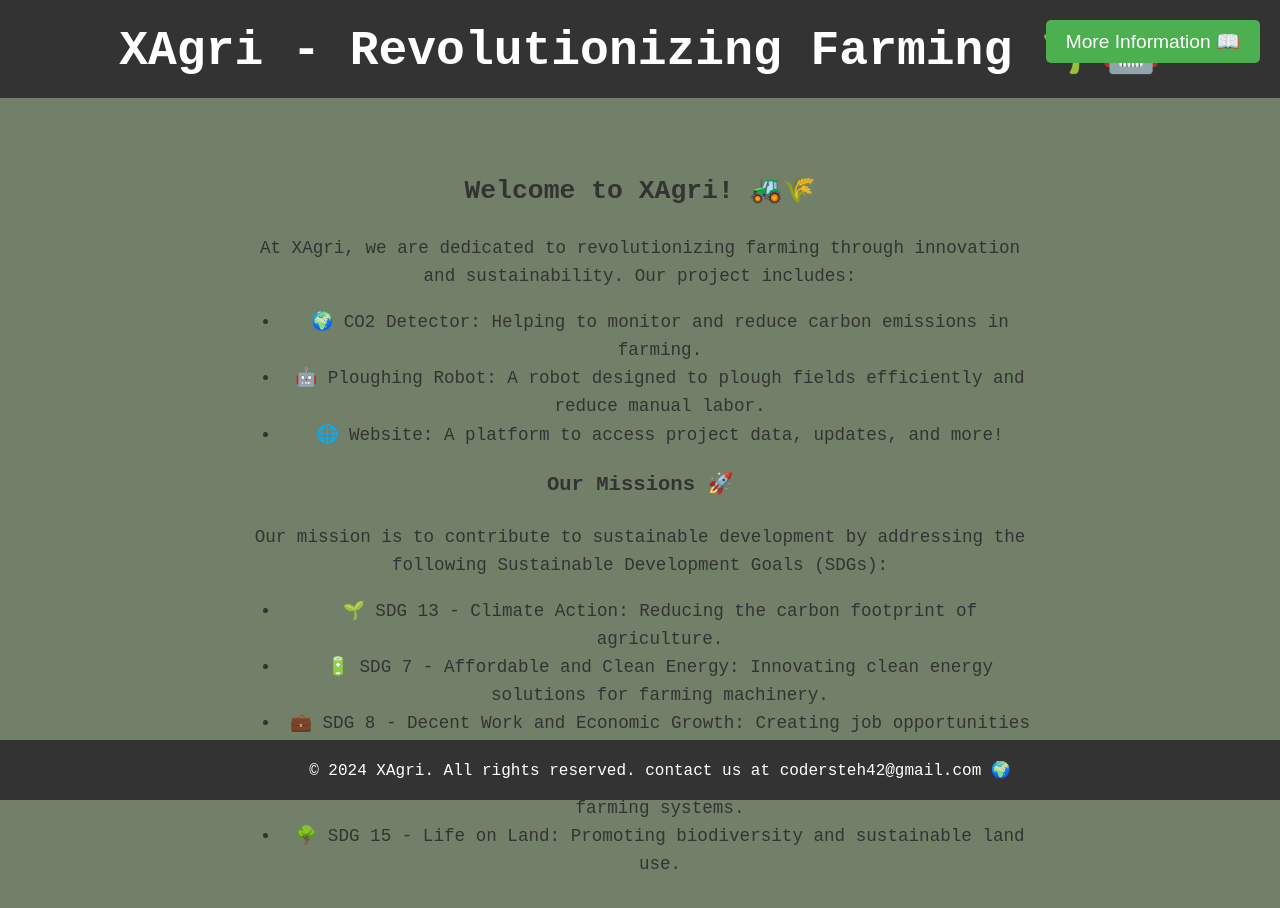
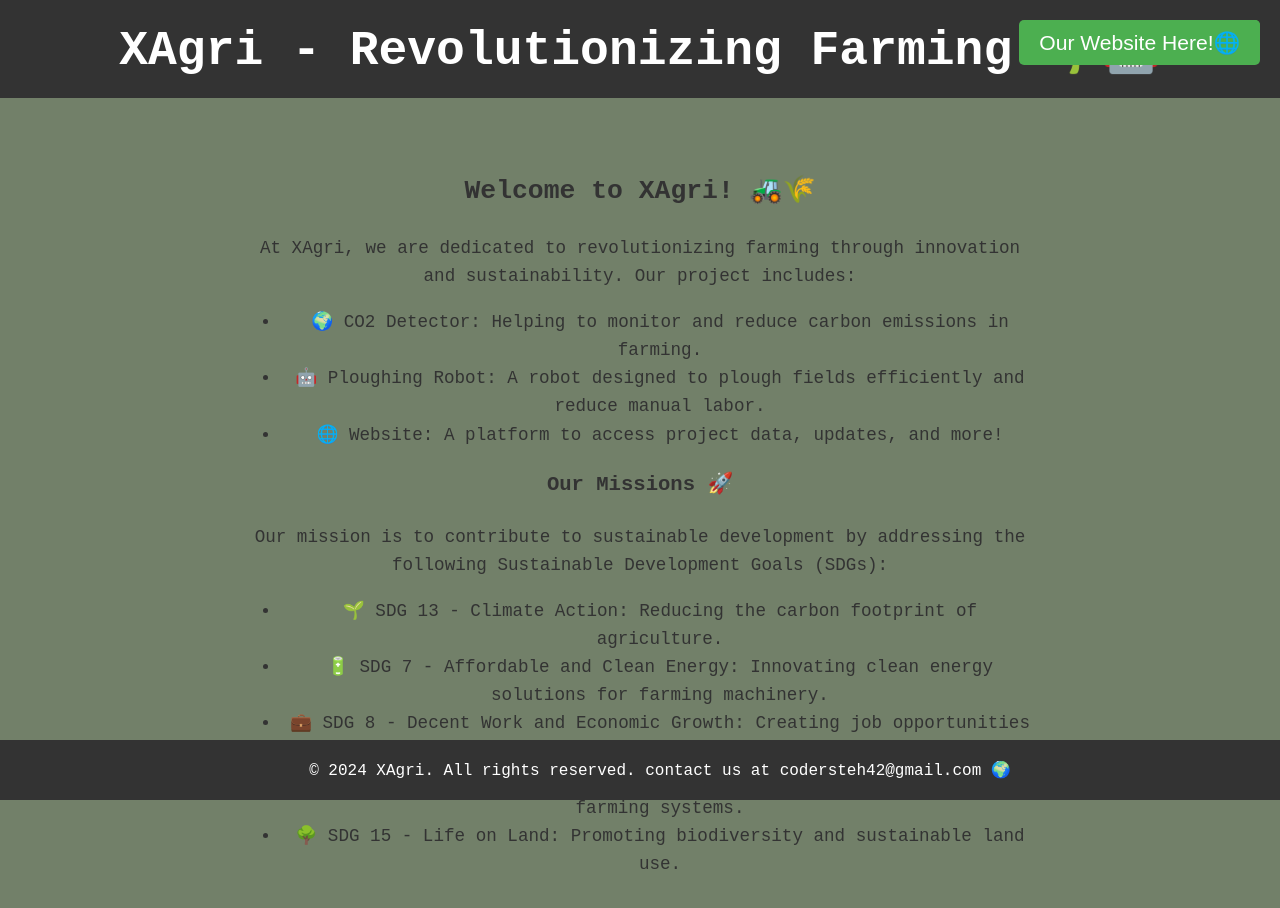
Before and after one commit to TheHTML-glitch/XAgri-Our-Project-, a plain HTML site: page index.html in a window 1280 px wide. Drawn offline with Linux system fonts and the light colour scheme.

Commit message:
Update index.html

```diff
--- a/index.html
+++ b/index.html
@@ -83,6 +83,10 @@
         <li>🌍 CO2 Detector: Helping to monitor and reduce carbon emissions in farming.</li>
         <li>🤖 Ploughing Robot: A robot designed to plough fields efficiently and reduce manual labor.</li>
         <li>🌐 Website: A platform to access project data, updates, and more!</li>
+         <button class="button" onclick="window.location.href='https://thehtml-glitch.github.io/TheApp.Finder/'">
+      Our Website Here!🌐
+    </button>
+  </header>
       </ul>
 
       <h3>Our Missions 🚀</h3>
```
